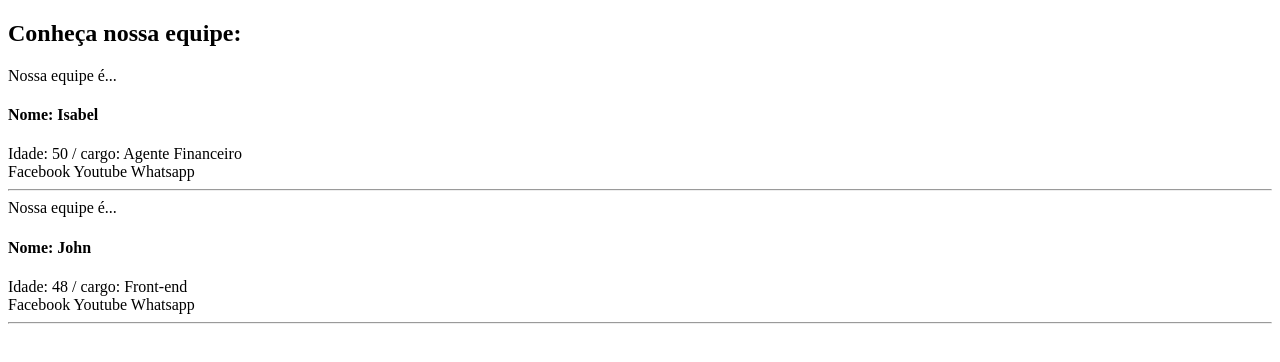
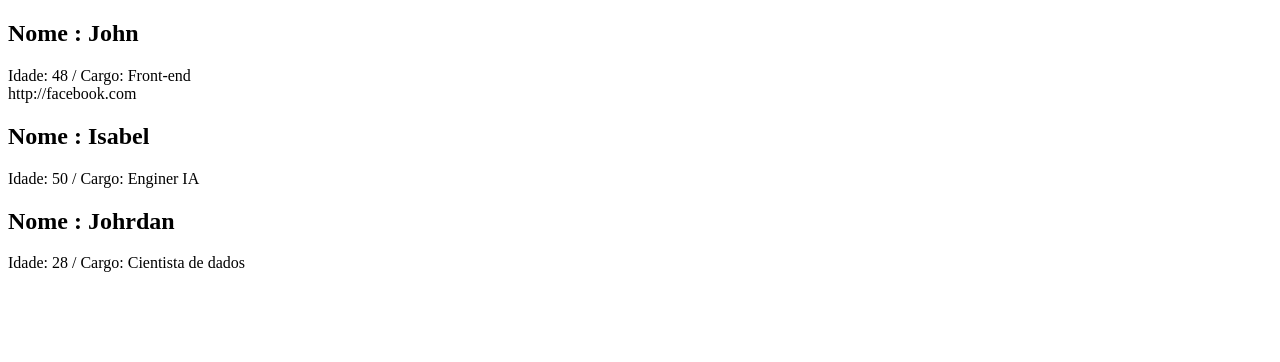
Before and after one commit to johntec-ads/meuapp, a React (Create React App) app: page / in a window 1280 px wide. Shown: the top 362 px of the page. Built offline with nearby package versions, Linux system fonts and the light colour scheme.

Commit message:
recaptulando

```diff
--- a/src/App.js
+++ b/src/App.js
@@ -1,53 +1,44 @@
 import React from 'react'
 
-//Component para boas vindas
-//Criado com area function
+//component Equipe
 const Equipe = ( props ) => {
   return (
     <div>
-      Nossa equipe é...
-      <Sobre nome={ props.nome } idade={ props.idade } profissa={ props.profissao } />
-      <Social/>
-      <hr></hr>
+      <Sobre nome={ props.nome } idade= {props.idade} cargo= {props.cargo} />
+
+      <Social face={props.rede1} />
 
     </div>
   )
 }
 
-const Sobre = ( props ) => {
+const Sobre = ( props ) => {//component
   return (
     <div>
-      <h4>Nome: { props.nome }</h4>
-      <a> Idade: { props.idade } /  </a>
-      <a> cargo: { props.profissa } </a>
-
+      <h2> Nome : { props.nome } </h2>
+      <a> Idade: {props.idade} </a> /
+      <a> Cargo: {props.cargo} </a>
     </div>
   )
 }
 
-const Social = () => {
+const Social = (props) => {
   return (
     <div>
-      <a> Facebook </a>
-      <a> Youtube  </a>
-      <a> Whatsapp </a>
-
+    <a> {props.face} </a>
     </div>
   )
 }
 
 
-
-
-
-
-//Component principal
-function App () {
+//component principal
+const App = () => {
   return (
     <div>
-      <h2> Conheça nossa equipe: </h2>
-      <Equipe nome='Isabel' idade='50' profissao='Agente Financeiro' />
-      <Equipe nome='John' idade='48' profissao='Front-end' />
+       {/* Valores do component */ }
+      <Equipe nome='John' idade='48' cargo='Front-end' rede1 = 'http://facebook.com'/>
+      <Equipe nome='Isabel' idade='50' cargo='Enginer IA' />
+      <Equipe nome='Johrdan' idade='28' cargo='Cientista de dados' />
     </div>
   )
 }
```
